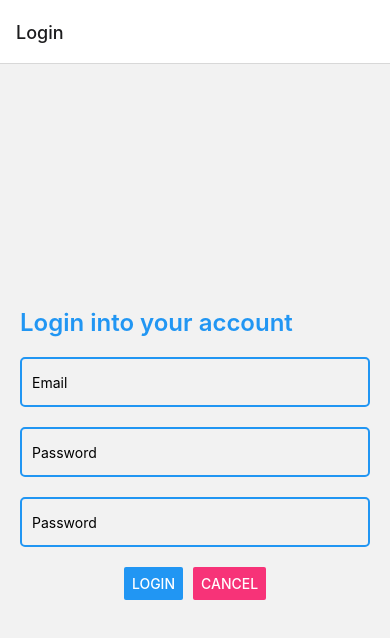
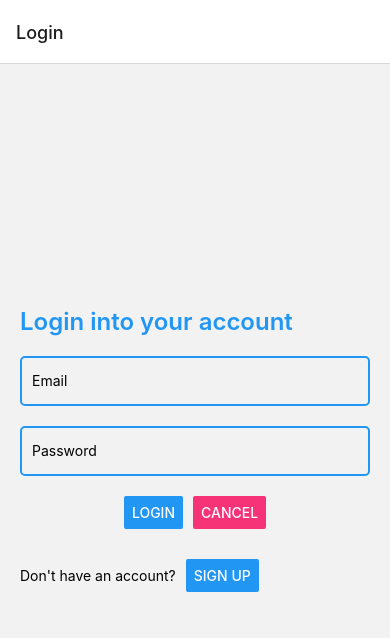
Before and after one commit to MightyEagle96/rn-proj, a React Native app: screen / in a window 390 px wide. Shown: the top 638 px of the page. Built offline with nearby package versions, Linux system fonts and the light colour scheme.

Commit message:
made changes

```diff
--- a/navigation/MyNavigation.js
+++ b/navigation/MyNavigation.js
@@ -35,11 +35,7 @@ function MyNavigation() {
           {token ? (
             <>
               {screens.map((c, i) => (
-                <Stack.Screen
-                  key={i}
-                  name={c.name}
-                  // options={{ headerTransparent: true }}
-                >
+                <Stack.Screen key={i} name={c.name}>
                   {(props) => <c.component {...props} />}
                 </Stack.Screen>
               ))}
@@ -48,6 +44,9 @@ function MyNavigation() {
             <>
               <Stack.Screen name="Login">
                 {(props) => <LoginScreen {...props} setToken={setToken} />}
+              </Stack.Screen>
+              <Stack.Screen name="Sign Up">
+                {(props) => <SignUpScreen {...props} setToken={setToken} />}
               </Stack.Screen>
             </>
           )}
--- a/package.json
+++ b/package.json
@@ -21,6 +21,7 @@
     "react": "18.1.0",
     "react-dom": "18.1.0",
     "react-native": "0.70.5",
+    "react-native-bouncy-checkbox": "^3.0.6",
     "react-native-safe-area-context": "4.4.1",
     "react-native-screens": "~3.18.0",
     "react-native-snackbar-component": "^1.1.12",
--- a/screens/Login.js
+++ b/screens/Login.js
@@ -7,7 +7,6 @@ import {
   ActivityIndicator,
   KeyboardAvoidingView,
   Platform,
-  ScrollView,
 } from "react-native";
 import { useState, useContext } from "react";
 import AsyncStorage from "@react-native-async-storage/async-storage";
@@ -53,7 +52,6 @@ function LoginScreen({ navigation }) {
   return (
     <KeyboardAvoidingView
       behavior={Platform.OS === "ios" ? "padding" : "height"}
-      //  behavior="padding"
       style={styles.container}
     >
       <View style={styles.loginView}>
@@ -85,13 +83,7 @@ function LoginScreen({ navigation }) {
             secureTextEntry={true}
             onChangeText={(e) => setLoginData({ ...loginData, password: e })}
           />
-          <TextInput
-            style={styles.textInput}
-            placeholder="Password"
-            type="password"
-            secureTextEntry={true}
-            onChangeText={(e) => setLoginData({ ...loginData, password: e })}
-          />
+
           <View style={styles.buttonContainer}>
             <View style={styles.buttonView}>
               <View style={{ marginRight: 10 }}>
@@ -107,6 +99,22 @@ function LoginScreen({ navigation }) {
             </View>
           </View>
 
+          <View
+            style={{
+              marginBottom: 10,
+              flexDirection: "row",
+              alignItems: "center",
+            }}
+          >
+            <View style={{ marginRight: 10 }}>
+              <Text>Don't have an account?</Text>
+            </View>
+
+            <Button
+              title="Sign Up"
+              onPress={() => navigation.navigate("Sign Up")}
+            />
+          </View>
           {message ? <ErrorAlerts message={message} /> : null}
         </View>
       </View>
@@ -120,7 +128,7 @@ const styles = StyleSheet.create({
   loginView: { height: "100%", justifyContent: "center", marginBottom: 40 },
   loginBox: { paddingHorizontal: 20, justifyContent: "center" },
 
-  buttonContainer: { alignItems: "center" },
+  buttonContainer: { alignItems: "center", marginBottom: 30 },
   buttonView: {
     flexDirection: "row",
   },
--- a/screens/SignUp.js
+++ b/screens/SignUp.js
@@ -1,11 +1,117 @@
-import { View, Text } from "react-native";
+import {
+  View,
+  Text,
+  KeyboardAvoidingView,
+  TextInput,
+  StyleSheet,
+  ScrollView,
+} from "react-native";
+import { useState, useContext } from "react";
+import AsyncStorage from "@react-native-async-storage/async-storage";
+import BouncyCheckbox from "react-native-bouncy-checkbox";
+import { httpService } from "../services/httpService";
+import { ErrorAlerts } from "../components/MyAlerts";
+import { LoginContext } from "../contexts/LoginContext";
 
-function SignUpScreen() {
+function SignUpScreen({ navigation }) {
+  const [securePassword, setSecurePassword] = useState(true);
+  const [errorPassword, setErrorPassword] = useState(false);
+
+  const [signUpData, setSignUpData] = useState({});
+
   return (
-    <View>
-      <Text>Sign Up Page</Text>
-    </View>
+    <ScrollView>
+      <View style={{ padding: 20 }}>
+        <View style={{ marginBottom: 20 }}>
+          <Text
+            style={{
+              color: "#2196f3",
+              fontSize: 24,
+              fontWeight: "600",
+              alignContent: "center",
+            }}
+          >
+            Create a new account
+          </Text>
+        </View>
+        <View>
+          <TextInput
+            style={styles.textInput}
+            placeholder="First Name"
+            onChangeText={(e) => setSignUpData({ ...signUpData, firstName: e })}
+          />
+          <TextInput
+            style={styles.textInput}
+            placeholder="Last Name"
+            onChangeText={(e) => setSignUpData({ ...signUpData, lastName: e })}
+          />
+          <TextInput
+            style={styles.textInput}
+            placeholder="Email Address"
+            keyboardType="email-address"
+            onChangeText={(e) =>
+              setSignUpData({ ...signUpData, emailAddress: e })
+            }
+          />
+          <TextInput
+            style={{
+              ...styles.textInput,
+              borderColor: errorPassword ? "#f50057" : "#bdbdbd",
+            }}
+            placeholder="Password"
+            secureTextEntry={securePassword}
+            onChangeText={(e) => setSignUpData({ ...signUpData, password: e })}
+          />
+          <TextInput
+            style={{
+              ...styles.textInput,
+              borderColor: errorPassword ? "#f50057" : "#bdbdbd",
+            }}
+            placeholder="Confirm Password"
+            secureTextEntry={securePassword}
+            onEndEditing={(e) => {
+              // console.log(e.nativeEvent.text);
+              signUpData.password !== e.nativeEvent.text
+                ? setErrorPassword(true)
+                : setErrorPassword(false);
+            }}
+          />
+          <View>
+            <BouncyCheckbox
+              iconStyle={{ borderColor: "red" }}
+              onPress={() => {
+                setSecurePassword(!securePassword);
+              }}
+              text="Show password"
+            />
+            {errorPassword ? (
+              <Text style={{ marginTop: 10, color: "#f50057" }}>
+                Passwords don't match
+              </Text>
+            ) : null}
+          </View>
+        </View>
+      </View>
+    </ScrollView>
   );
 }
 
 export default SignUpScreen;
+const styles = StyleSheet.create({
+  loginView: { height: "100%", justifyContent: "center", marginBottom: 40 },
+  loginBox: { paddingHorizontal: 20, justifyContent: "center" },
+
+  buttonContainer: { alignItems: "center", marginBottom: 30 },
+  buttonView: {
+    flexDirection: "row",
+  },
+  textInput: {
+    borderWidth: 2,
+    height: 50,
+    padding: 10,
+    borderColor: "#bdbdbd",
+    borderRadius: 5,
+    marginBottom: 20,
+  },
+  container: { flex: 1 },
+});
```
Also changed, not shown: 1 other file (tests, documents, lock files or other folders).
